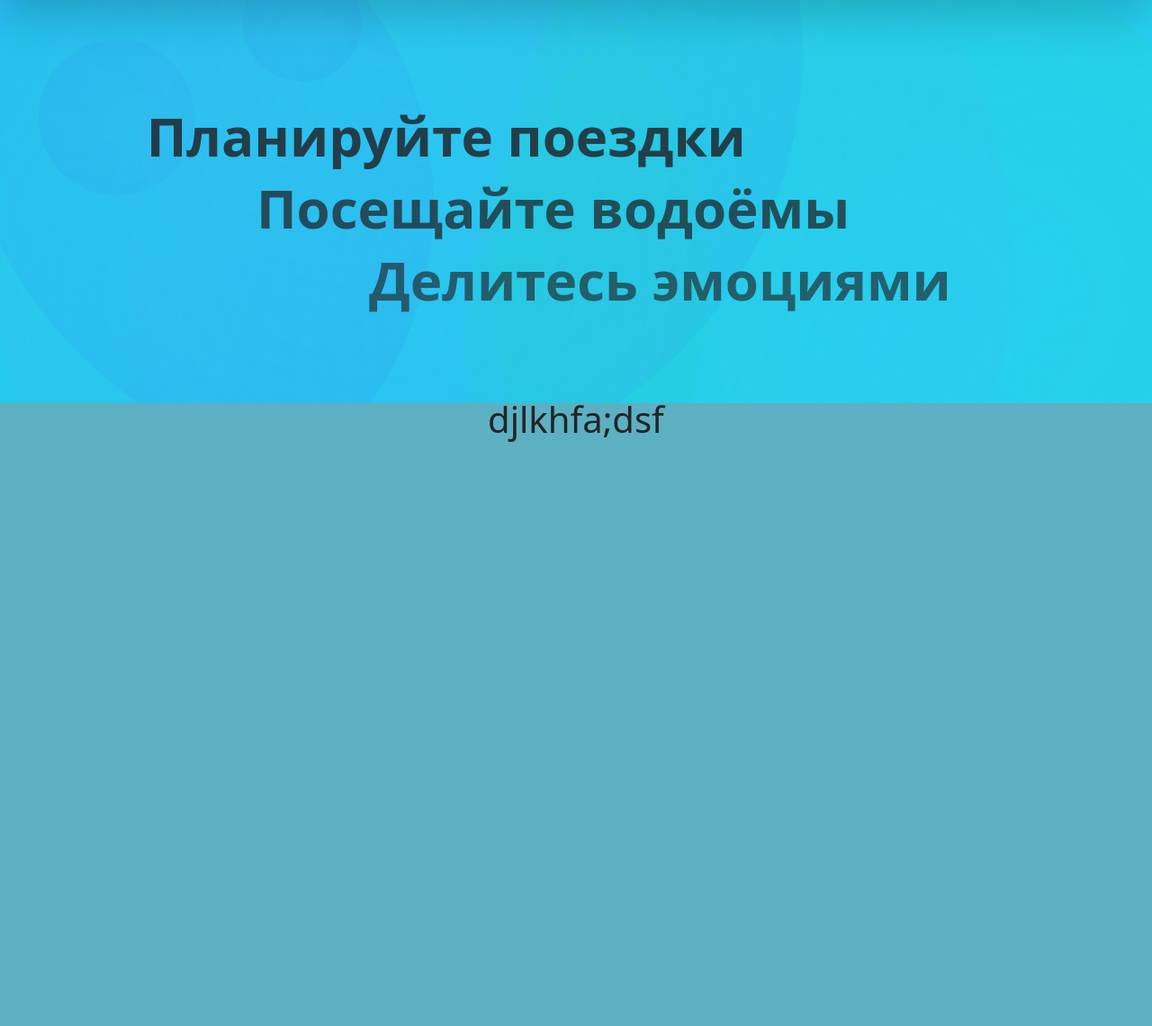
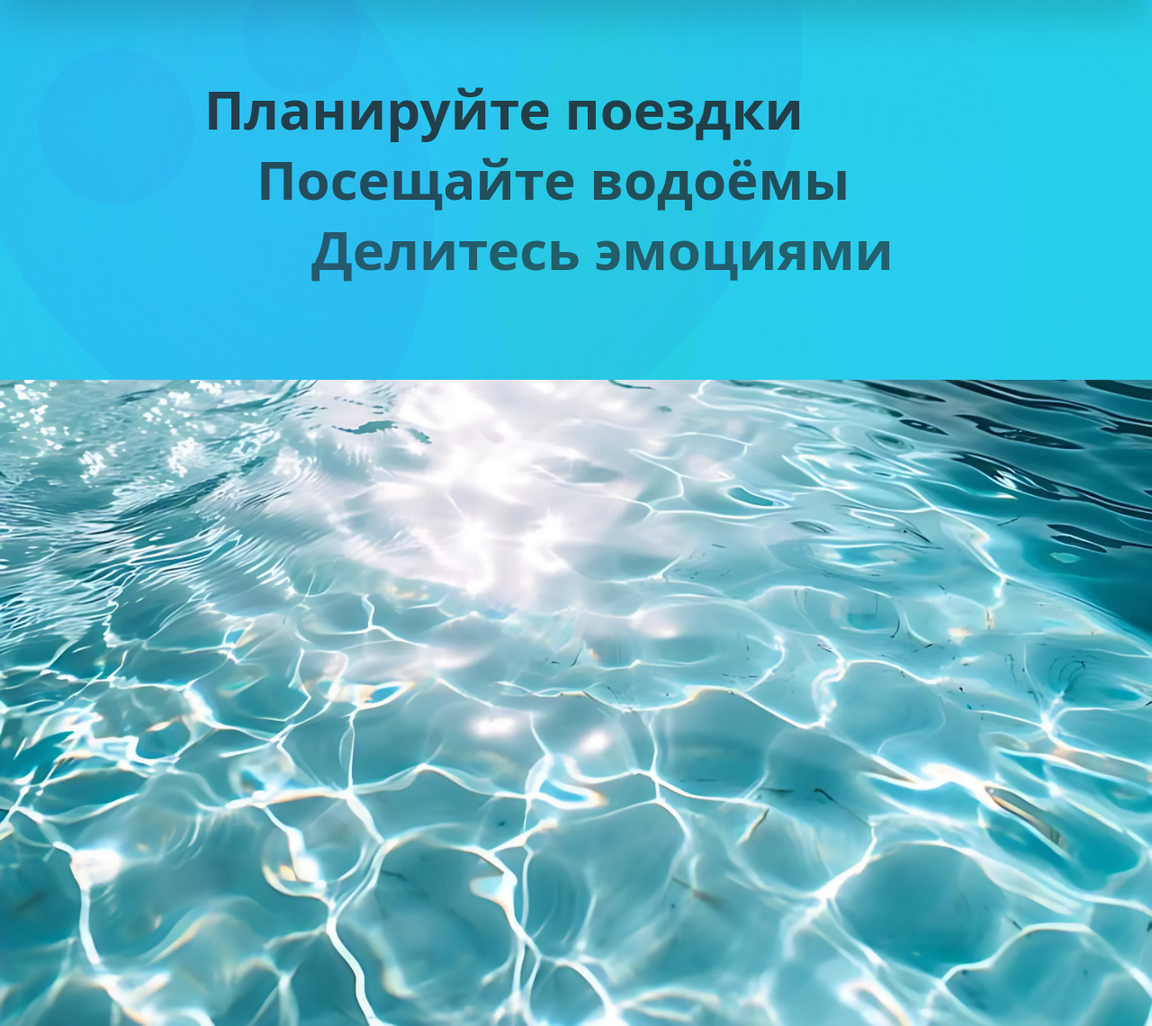
Before and after one commit to Dilyar-48/FishingWord, a Flask app: page / in a window 1280 px wide; the page is wider, and only the part inside the window is pictured. Shown: the part 70-1210 px from the top of that part at 90% size. Before the commit the page ends 561 px from the top of that part, so only its background shows below. Run offline with Flask 3, Linux system fonts and the light colour scheme.

Commit message:
Код + Работающая часть проекта

```diff
--- a/static/css/title.css
+++ b/static/css/title.css
@@ -11,6 +11,9 @@ body {
     background-color: #5DB0C1;
 }
 
+.border {
+    border: 5px solid pink;
+}
 /*----------------------Для панели навигации-------------------------*/
 .nav nav {
     background:  #256D7B;
@@ -91,10 +94,9 @@ body {
 }
 /*----------------------Для header-------------------------*/
 .center-flex {
-    height: 35vw;
-    position: absolute;
     width: 100%;
     text-align: center;
+    position: relative;
 }
 
 .text_title {
@@ -109,15 +111,15 @@ body {
 }
 .l10 {
     position: relative;
-    left: 10%;
+    margin-left: 10%;
 }
 .r5 {
     position: relative;
-    right: 5%;
+    margin-right: 5%;
 }
 .r10 {
     position: relative;
-    right: 10%;
+    margin-right: 10%;
 }
 /*----------------------Для плавного появления текста-------------------------*/
 .slide-left {
@@ -129,10 +131,32 @@ body {
 @keyframes slideFromLeft {
   from {
     opacity: 0;
-    transform: translateX(-100px) translateY(9vw);
+    transform: translateX(-100px) translateY(5vw);
   }
   to {
     opacity: 1;
-    transform: translateX(0)  translateY(9vw);
+    transform: translateX(0) translateY(7vw);
   }
 }
+
+/*-------------------Выравнивание блоков на главной странице-------------------*/
+.container {
+    display: grid;
+    grid-template: repeat(3, 1fr) / repeat(5, 1fr) ;
+}
+
+.A {
+    grid-area: 1 / 1 / 4 / 4;
+}
+
+.B {
+    grid-column-start: 4;
+    grid-column-end: 6;
+    grid-row-start: 1;
+    grid-row-end: 3;
+}
+
+.C {
+    grid-column: 4 / 5;
+    grid-row: 3 / 4;
+}
--- a/templates/base.html
+++ b/templates/base.html
@@ -10,8 +10,8 @@
     <script src="https://cdn.jsdelivr.net/npm/bootstrap@5.3.0/dist/js/bootstrap.min.js"></script>
     <link rel="icon" href="{{ url_for('static', filename='img/icon.jpg') }}" type="image/x-icon">
 </head>
-<section class="nav">
-    <nav class="shadow-lg">
+<section class="nav shadow-lg">
+    <nav>
         <div style="display: flex; flex-direction: row;">
             <img src="{{ url_for('static', filename='img/fising_man.jpg') }}" style="padding-top: 5px;" class="img-icon">
             <a href="/">
--- a/templates/index.html
+++ b/templates/index.html
@@ -1,9 +1,9 @@
 {% extends "base.html" %}
 
 {% block content %}
-<body>
-  <header>
-    <div class="header finisher-header center-flex" style="">
+<body style="background-color: #256D7B; height: 90vw;">
+    <div class="center-flex" style="height: 33vw;">
+        <div class="header finisher-header" style="height: 100%;">
             <h1 class="text_title r10 slide-left">Планируйте поездки</h1>
             <h1 class="text_title slide-left">Посещайте водоёмы</h1>
             <h1 class="text_title l10 slide-left">Делитесь эмоциями</h1>
@@ -46,9 +46,11 @@
               ]
             });
         </script>
-  </header>
-  <div class="center-flex" style="top: 40vw">
-    <h1>djlkhfa;dsf</h1>
+    </div>
+    <div>
+        <div>
+            <img src="{{ url_for('static', filename='img/water.png') }}" class="img-fluid" width="100%">
+        </div>
     </div>
 </body>
 {% endblock %}
```
Also changed, not shown: static/img/water.png (added). Lines whose indentation alone changed are shown as unchanged.
